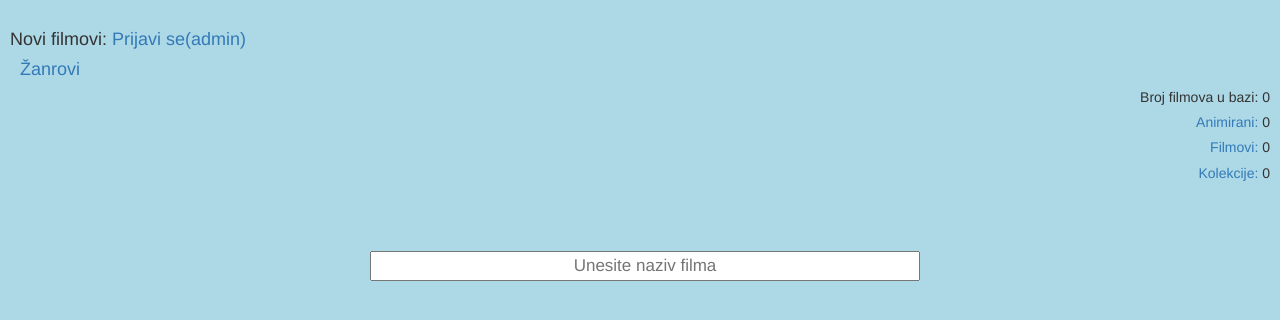
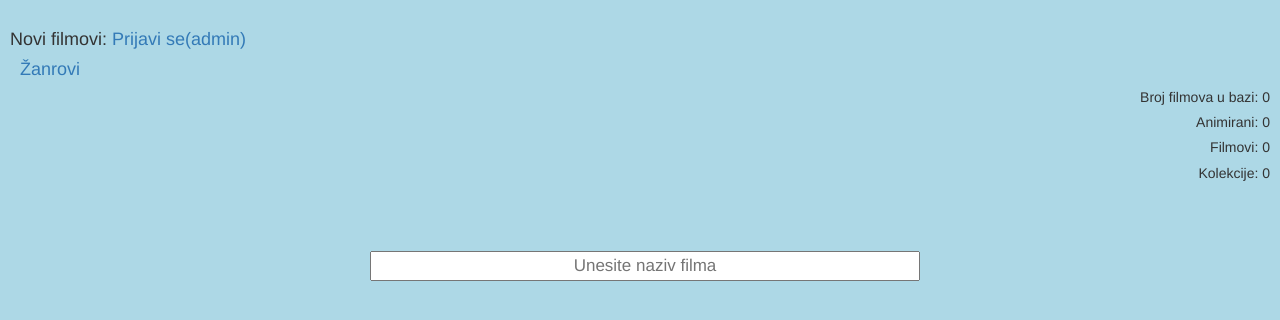
Before and after one commit to nenadicp/filmovi, a PHP site: the page made by početna.php in a window 1280 px wide. Shown: the top 320 px of the page. Run offline with PHP 8.4, Linux system fonts and the light colour scheme; data that the repository does not hold is empty; some libraries are stand-ins or nearby versions.

Commit message:
02/06/2018

```diff
--- a/početna.php
+++ b/početna.php
@@ -97,16 +97,16 @@
                     }
                 ?>
             </h5>
-            <h5 align="right"><a href="animirani.php" target="_blank">Animirani:</a>
+            <h5 align="right">Animirani:
                 <?php
                     if($result = $db->query("SELECT * FROM animirani")) {
-                        $rowCount =$result->num_rows;
+                        $rowCount = $result->num_rows;
 
                         echo '', $rowCount;
                     }
                 ?>
             </h5>
-            <h5 align="right"><a href="filmovi.php" target="_blank">Filmovi:</a>
+            <h5 align="right">Filmovi:
                 <?php
                     if($result = $db->query("SELECT * FROM filmovi")) {
                         $rowCount2 = $result->num_rows;
@@ -115,10 +115,10 @@
                     }
                 ?>
             </h5>
-            <h5 align="right"><a href="kolekcije.php" target="_blank">Kolekcije:</a>
+            <h5 align="right">Kolekcije:
                 <?php
                     if($result = $db->query("SELECT * FROM kolekcije")) {
-                        $rowCount3 =$result->num_rows;
+                        $rowCount3 = $result->num_rows;
 
                         echo '', $rowCount3;
                     }
```
Also changed, not shown: unos_filmova.php (+14 -1 lines), 1 other file.
